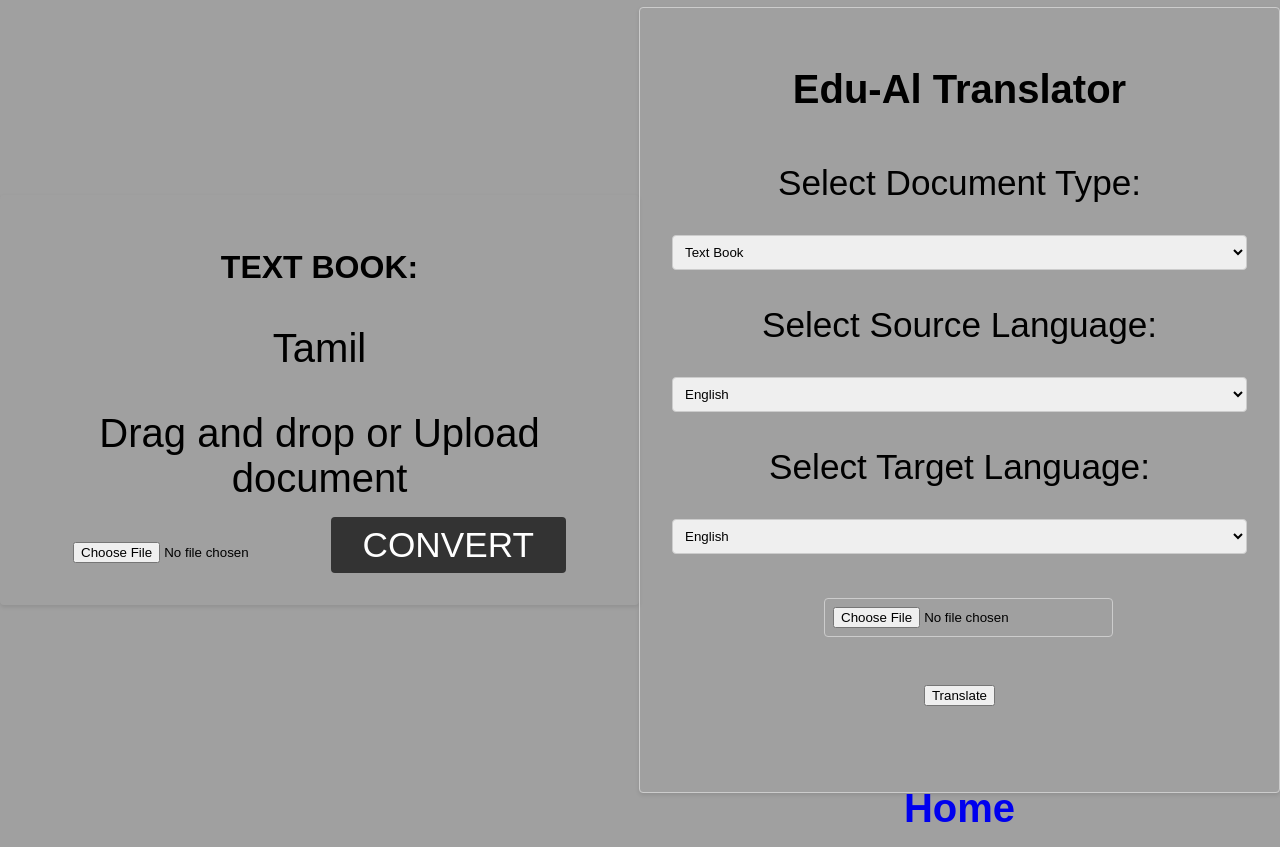
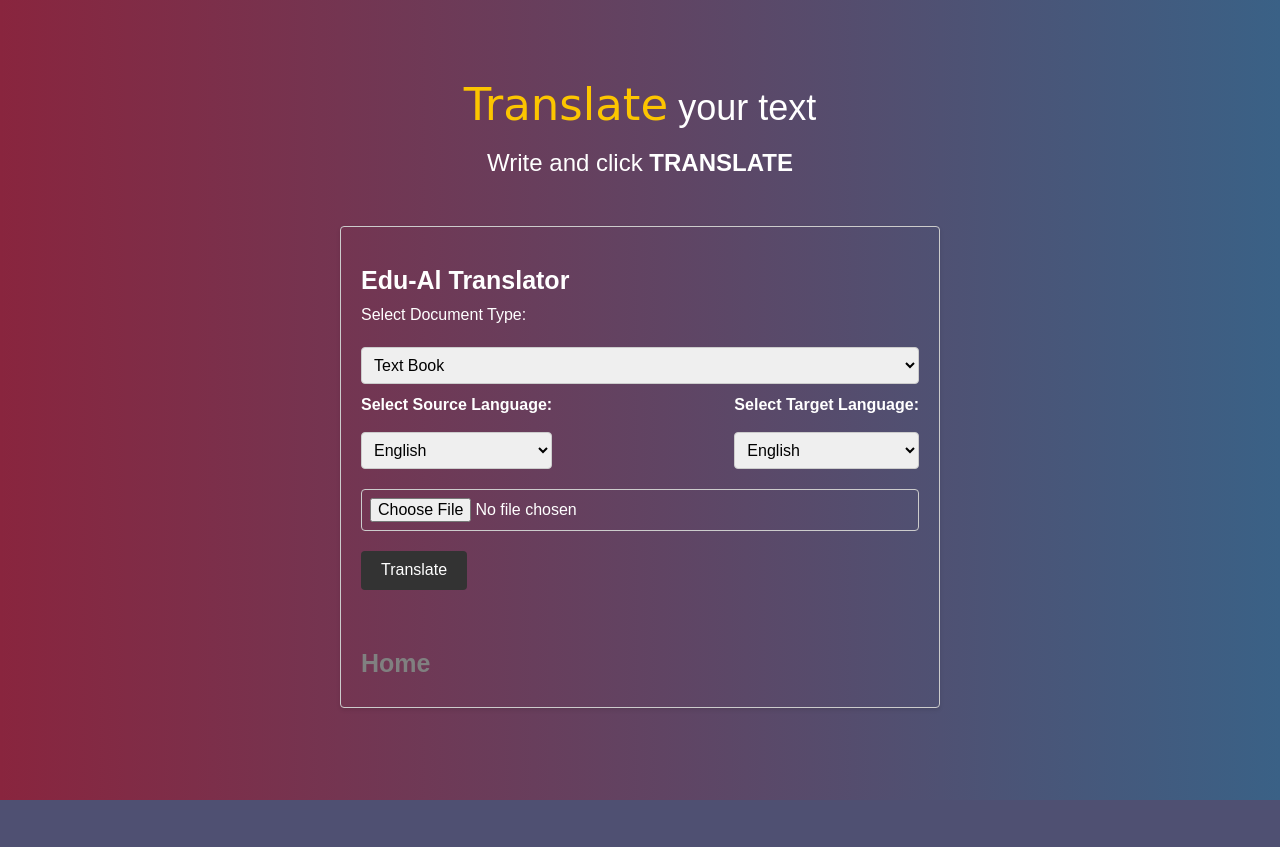
Before and after one commit to UmaArasi-K/AI_Translator, a FastAPI app: page /template/html/index1.html in a window 1280 px wide. After the commit the page ends 800 px from the top, so only its background shows below. Run offline with FastAPI, Linux system fonts and the light colour scheme; some libraries are stand-ins or nearby versions.

Commit message:
translate html

```diff
--- a/template/html/index1.html
+++ b/template/html/index1.html
@@ -1,106 +1,117 @@
 <!DOCTYPE html>
-<html>
+<html lang="en">
 <head>
+    <meta charset="UTF-8">
+    <meta name="viewport" content="width=device-width, initial-scale=1.0">
     <title>Translator</title>
+    <link href="//maxcdn.bootstrapcdn.com/bootstrap/3.3.0/css/bootstrap.min.css" rel="stylesheet" id="bootstrap-css">
+    <script src="//maxcdn.bootstrapcdn.com/bootstrap/3.3.0/js/bootstrap.min.js"></script>
+    <script src="//code.jquery.com/jquery-1.11.1.min.js"></script>
     <style>
-      body {
-        font-family: Arial, sans-serif;
-        margin: 0;
-        padding: 0;
-        display: flex;
-        align-items: center;
-        justify-content: center;
-        height: 100vh;
-        background-color: rgb(160, 160, 160);
+        /* Contact section */
+        .content-header{
+          font-family: 'Oleo Script', cursive;
+          color:#fcc500;
+          font-size: 45px;
         }
 
-      .text-book {
-        width: 50%;
-        padding: 2rem;
-        background-color: rgb(160, 160, 160);
-        border-radius: 4px;
-        box-shadow: 0 2px 4px rgba(0, 0, 0, 0.1);
+        .section-content{
           text-align: center;
         }
 
-      .text-book h1 {
-        font-weight: bold;
-        font-size: 2rem;
-        margin-bottom: 1rem;
+        select {
+          color: initial !important;
         }
 
-      .text-book p {
+        #contact{
+            font-family: 'Teko', sans-serif;
+            padding-top: 60px;
+            width: 100%;
+            width: 100vw;
+            min-height: 100vh; /* changed to ensure page takes full height */
+            background: #3a6186; /* fallback for old browsers */
+            background: -webkit-linear-gradient(to left, #3a6186 , #89253e); /* Chrome 10-25, Safari 5.1-6 */
+            background: linear-gradient(to left, #3a6186 , #89253e); /* W3C, IE 10+/ Edge, Firefox 16+, Chrome 26+, Opera 12+, Safari 7+ */
+            color: #fff;
+        }
+
+        .contact-section{
+          padding-top: 40px;
+        }
+
+        .container {
+            width: 90%; /* changed for better responsiveness */
+            max-width: 600px; /* added for better responsiveness */
+            margin: 0 auto; /* centered container */
+            padding: 2rem;
+            border: 1px solid #ccc;
+            border-radius: 4px;
+            box-shadow: 0 2px 4px rgba(0, 0, 0, 0.1);
+        }
+
+        .container h1 {
+            font-weight: bold;
             font-size: 2.5rem;
             margin-bottom: 1rem;
         }
 
-      .text-book button {
-        font-size: 2.2rem;
-        padding: 0.5rem 2rem;
+        .container p {
+            font-size: 1.6rem; /* changed for better readability */
+            margin-bottom: 2rem;
+        }
+
+        .container label {
+            font-size: 1.6rem; /* changed for better readability */
+            display: block;
+            margin-bottom: 1.5rem;
+        }
+
+        .container select,
+        .container input[type="file"] {
+            width: 100%;
+            padding: 0.8rem; /* adjusted for better input experience */
+            border-radius: 4px;
+            border: 1px solid #ccc;
+            font-size: 1.6rem; /* changed for better readability */
+            margin-bottom: 1rem; /* added for better spacing */
+        }
+
+        .container input[type="submit"] {
+            font-size: 1.6rem; /* changed for better readability */
+            padding: 0.8rem 2rem; /* adjusted for better button size */
             border: none;
             border-radius: 4px;
             background-color: #333;
             color: #fff;
             cursor: pointer;
+            transition: background-color 0.3s; /* added for hover effect */
         }
 
-      .text-book button:hover {
+        .container input[type="submit"]:hover {
             background-color: #555;
         }
 
-      .form-container {
-        margin: 0 auto;
-        width: 50%;
-        height: 90%;
-        padding: 2rem;
-        border: 1px solid #ccc;
-        border-radius: 4px;
-        box-shadow: 0 2px 4px rgba(0, 0, 0, 0.1);
+        .select-container {
             display: flex;
-        flex-direction: column;
-        align-items: center;
-      }
-
-      .form-container h1 {
-        font-weight: bold;
-        font-size: 2.5rem;
+            justify-content: space-between;
             margin-bottom: 1rem;
         }
 
-      .form-container p {
-        font-size: 2.2rem;
-        margin-bottom: 2rem;
+        @media (max-width: 768px) {
+            .container {
+                width: 95%; /* adjusted for better responsiveness on smaller screens */
             }
-
-      .form-container label {
-        font-weight: bold;
-        font-size: 2.5rem;
-        display: block;
-        margin-bottom: 1.5rem;
-      }
-
-      .form-container select,
-      .form-container input[type="file"] {
-        width: 100%;
-        padding: 0.5rem;
-        border-radius: 4px;
-        border: 1px solid #ccc;
-      }
-
-      .form-container input[type="submit"] {
-        margin-top: 1rem;
         }
     </style>
 </head>
 <body>
-    <div class="text-book">
-      <h1>TEXT BOOK:</h1>
-      <p>Tamil</p>
-      <p>Drag and drop or Upload document</p>
-      <input type="file" id="document-file" accept=".txt, .pdf, .docx" />
-      <button>CONVERT</button>
+<section id="contact">
+    <div class="section-content">
+        <h1 class="section-header"> <span class="content-header wow fadeIn " data-wow-delay="0.2s" data-wow-duration="2s"> Translate</span> your text</h1>
+        <h3>Write and click <b>TRANSLATE</b></h3>
     </div>
-    <div class="form-container">
+    <div class="contact-section">
+        <div class="container">
             <h1>Edu-Al Translator</h1>
             <p>Select Document Type:</p>
             <select id="document-type">
@@ -108,28 +119,31 @@
                 <option value="research-paper">Research Paper</option>
                 <option value="online-course">Online Course</option>
             </select>
-      <p>Select Source Language:</p>
+            <div class="select-container">
+                <div>
+                    <label for="source-language">Select Source Language:</label>
                     <select id="source-language">
-        <option value="english">English</option>
-        <option value="tamil">Tamil</option>
+                        <option value="en">English</option>
+                        <option value="ta">Tamil</option>
                     </select>
-      <p>Select Target Language:</p>
+                </div>
+                <div>
+                    <label for="target-language">Select Target Language:</label>
                     <select id="target-language">
-        <option value="english">English</option>
-        <option value="tamil">Tamil</option>
+                        <option value="en">English</option>
+                        <option value="ta">Tamil</option>
                     </select>
+                </div>
+            </div>
             <p>
                 <input type="file" id="document-file" accept=".txt, .pdf, .docx" />
             </p>
             <input type="submit" value="Translate" /><br />
             <br />
             <br />
-      <a
-        href="../html/index.html"
-        style="text-decoration: none"
-        style="color: gray"
-        ><h1>Home</h1></a
-      >
+            <a href="#" style="text-decoration: none; color: gray;"><h1>Home</h1></a>
         </div>
+    </div>
+</section>
 </body>
 </html>
```
Lines whose indentation alone changed are shown as unchanged.
